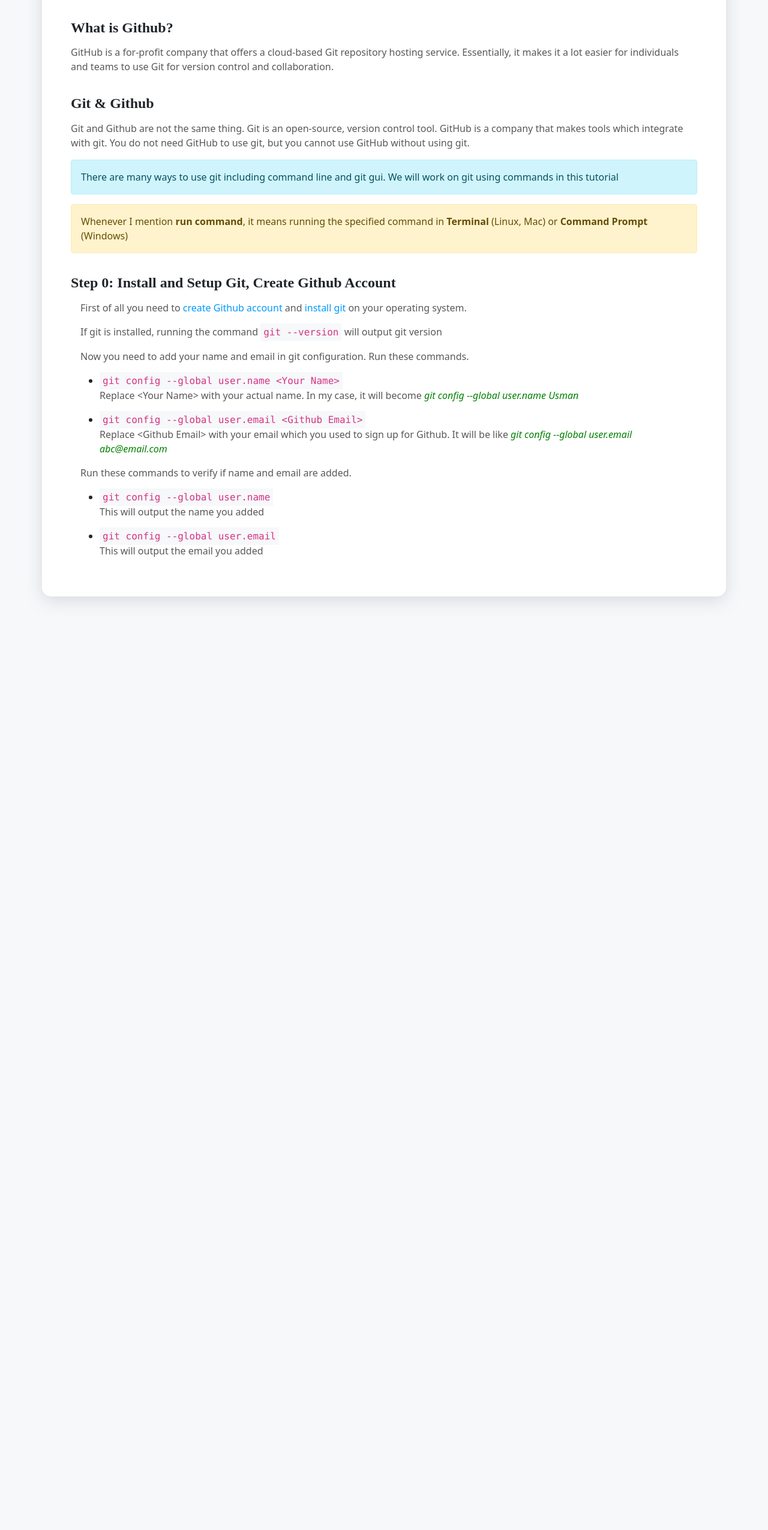
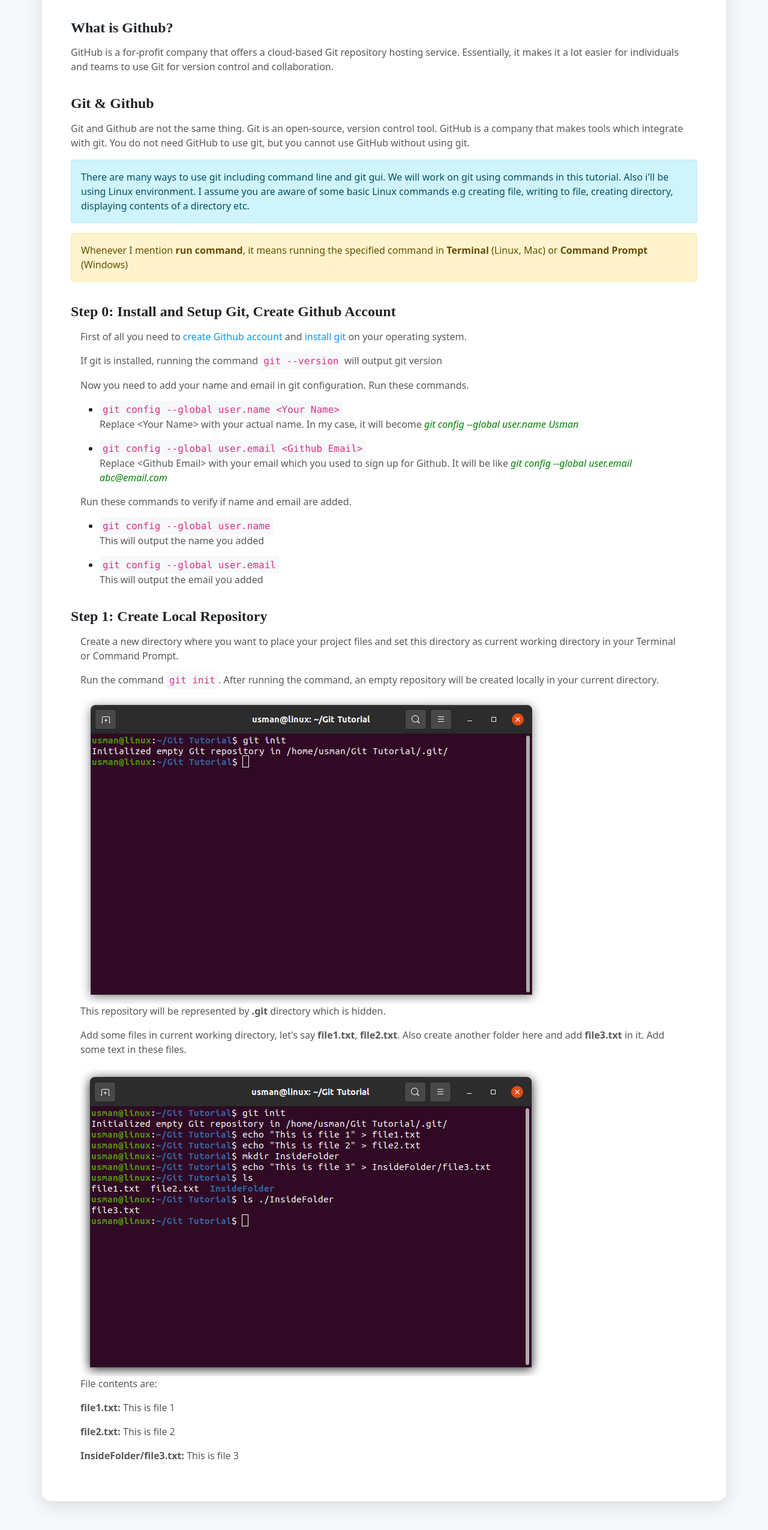
Before and after one commit to m-usmani7/git-tutorial, a plain HTML site: page index.html in a window 1280 px wide. Shown: the part 641-3191 px from the top of the page at 60% size. Before the commit the page ends 1683 px from the top, so only its background shows below. Drawn offline with nearby package versions, Linux system fonts and the light colour scheme; a web font is replaced by a local one.

Commit message:
Added Step 1 and updated information note

```diff
--- a/index.html
+++ b/index.html
@@ -56,7 +56,10 @@
             GitHub is a company that makes tools which integrate with git. You do not need GitHub to use
             git, but you cannot use GitHub without using git.</p>
         <div class="alert alert-info">There are many ways to use git including command line and
-            git gui. We will work on git using commands in this tutorial</div>
+            git gui. We will work on git using commands in this tutorial. Also i'll be using Linux environment. I assume
+            you are aware of some basic Linux commands e.g creating file, writing to file, creating directory,
+            displaying contents of a
+            directory etc.</div>
         <div class="alert alert-warning">Whenever I mention <strong>run command</strong>, it means running the specified
             command in <strong>Terminal</strong> (Linux, Mac) or <strong>Command Prompt</strong> (Windows)</div>
         <h4>Step 0: Install and Setup Git, Create Github Account</h4>
@@ -93,6 +96,24 @@
                 </li>
             </ul>
         </div>
+        <h4>Step 1: Create Local Repository</h4>
+        <div class="step-details mx-3">
+            <p>Create a new directory where you want to place your project files and set this directory as current
+                working directory in your Terminal or Command Prompt.</p>
+            <p>Run the command <code>git init</code>. After
+                running the command, an empty repository will be created locally in your current directory.</p>
+            <img src="./assets/images/gitinit.png">
+            <p>This repository will be represented by <strong>.git</strong> directory which is hidden.</p>
+            <p>Add some files in current working directory, let's say <strong>file1.txt</strong>,
+                <strong>file2.txt</strong>. Also create another folder here and add <strong>file3.txt</strong> in it.
+                Add some text in these files.
+            </p>
+            <img src="./assets/images/addfiles.png">
+            <p>File contents are:</p>
+            <p><strong>file1.txt: </strong>This is file 1</p>
+            <p><strong>file2.txt: </strong>This is file 2</p>
+            <p><strong>InsideFolder/file3.txt: </strong>This is file 3</p>
+        </div>
     </div>
 </body>
 
```
Also changed, not shown: assets/images/addfiles.png (added), assets/images/gitinit.png (added).
